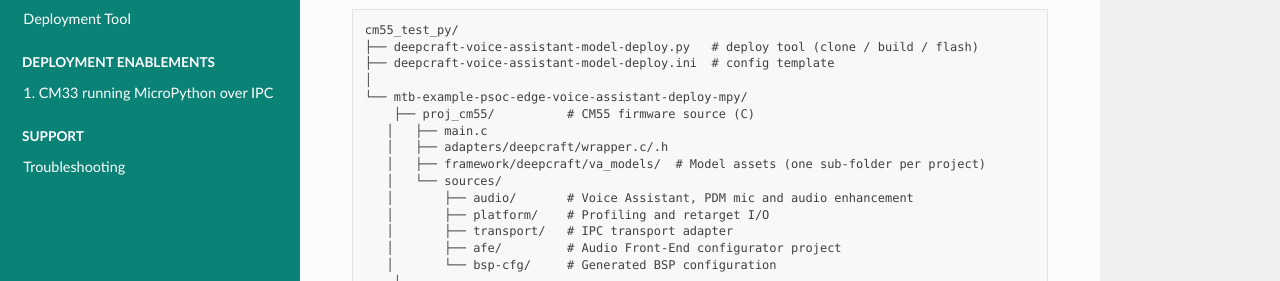
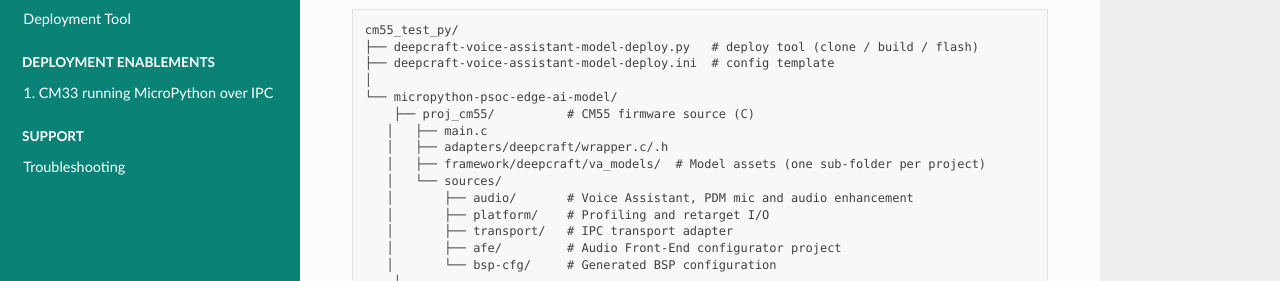
Before and after one commit to Infineon/mtb-example-psoc-edge-voice-assistant-deploy-mpy, a Sphinx documentation site: the page built from docs/architecture.rst, in a window 1280 px wide and 900 px high, scrolled down 391 px. Shown: the part 237-518 px from the top of the window. Built offline with Sphinx 7.4.7 and the Read the Docs theme 3.1.0, drawn with Linux system fonts in a browser that asks for light colours; some of the changed text lies outside the part shown.

Commit message:
Updated repo name references.
Signed-off-by: Rajasekhar Nikhita (DES DOS SW ESW EPE) <Nikhita.Rajasekhar@infineon.com>

```diff
--- a/docs/architecture.rst
+++ b/docs/architecture.rst
@@ -23,7 +23,7 @@
    ├── deepcraft-voice-assistant-model-deploy.py   # deploy tool (clone / build / flash)
    ├── deepcraft-voice-assistant-model-deploy.ini  # config template
    │
-   └── mtb-example-psoc-edge-voice-assistant-deploy-mpy/
+   └── micropython-psoc-edge-ai-model/
        ├── proj_cm55/          # CM55 firmware source (C)
       │   ├── main.c
       │   ├── adapters/deepcraft/wrapper.c/.h
--- a/docs/deployment_tool.rst
+++ b/docs/deployment_tool.rst
@@ -22,7 +22,7 @@
 
 .. code-block:: console
 
-   curl -s -L -o deepcraft-voice-assistant-model-deploy.py https://raw.githubusercontent.com/Infineon/mtb-example-psoc-edge-voice-assistant-deploy-mpy/main/tools/deepcraft-voice-assistant-model-deploy.py
+   curl -s -L -o deepcraft-voice-assistant-model-deploy.py https://raw.githubusercontent.com/Infineon/micropython-psoc-edge-ai-model/main/tools/deepcraft-voice-assistant-model-deploy.py
 
 ----
 
--- a/docs/enablement_cm33_mpy_ipc.rst
+++ b/docs/enablement_cm33_mpy_ipc.rst
@@ -63,7 +63,7 @@
 
 .. code-block:: console
 
-   curl -s -L -o deepcraft-voice-assistant-model-deploy.py https://raw.githubusercontent.com/Infineon/mtb-example-psoc-edge-voice-assistant-deploy-mpy/main/tools/deepcraft-voice-assistant-model-deploy.py
+   curl -s -L -o deepcraft-voice-assistant-model-deploy.py https://raw.githubusercontent.com/Infineon/micropython-psoc-edge-ai-model/main/tools/deepcraft-voice-assistant-model-deploy.py
 
 **Run the deploy command:**
 
@@ -191,8 +191,8 @@
 
    * - Repository
      - Purpose
-   * - `mtb-example-psoc-edge-voice-assistant-deploy-mpy
-       <https://github.com/Infineon/mtb-example-psoc-edge-voice-assistant-deploy-mpy>`_
+   * - `micropython-psoc-edge-ai-model
+       <https://github.com/Infineon/micropython-psoc-edge-ai-model>`_
      - CM55 firmware and deployment tool
    * - `micropython-deepcraft-model-interface
        <https://github.com/Infineon/micropython-deepcraft-model-interface>`_
```
Also changed, not shown: README.md (+6 -2 lines), 1 other file.
